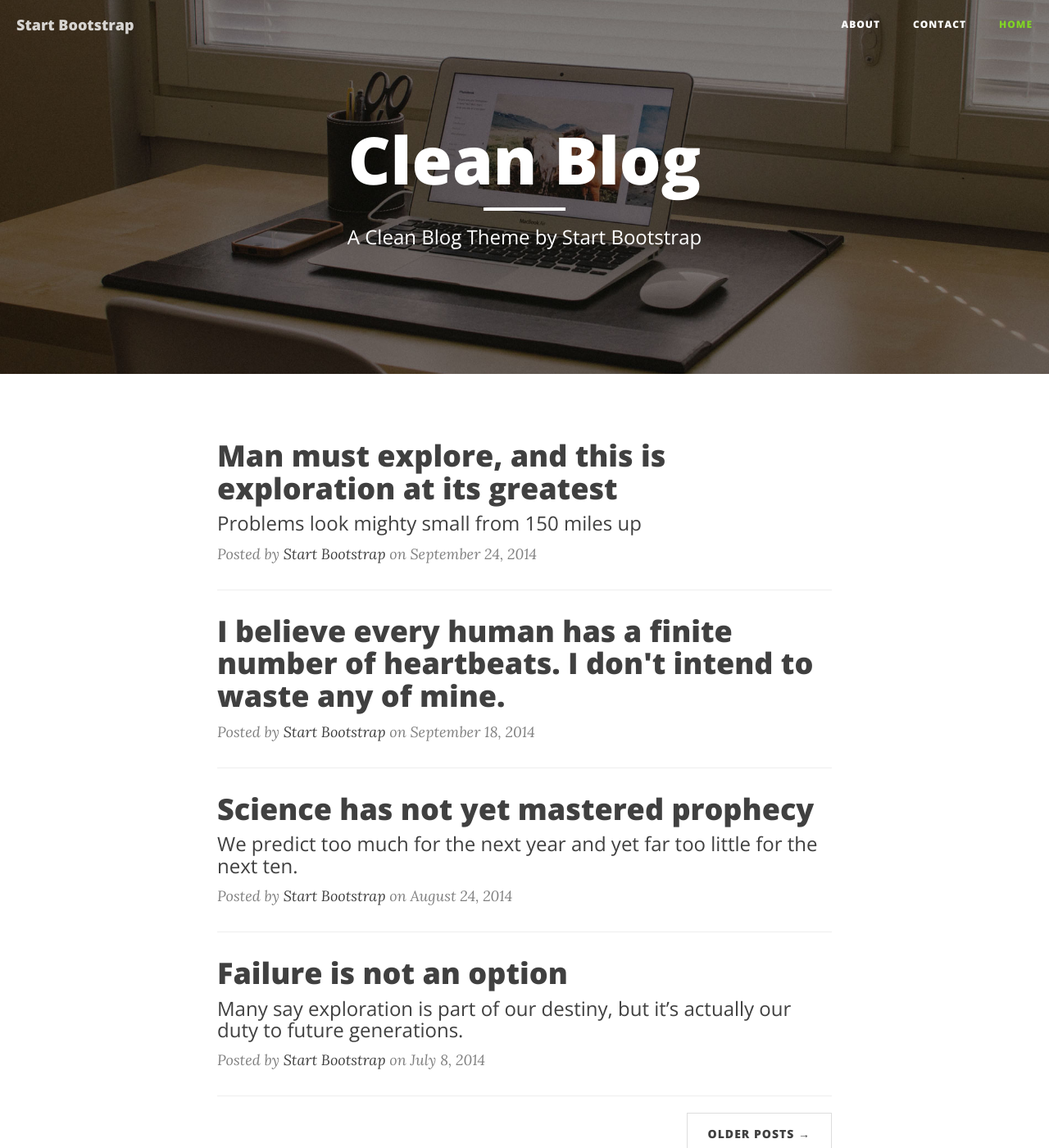
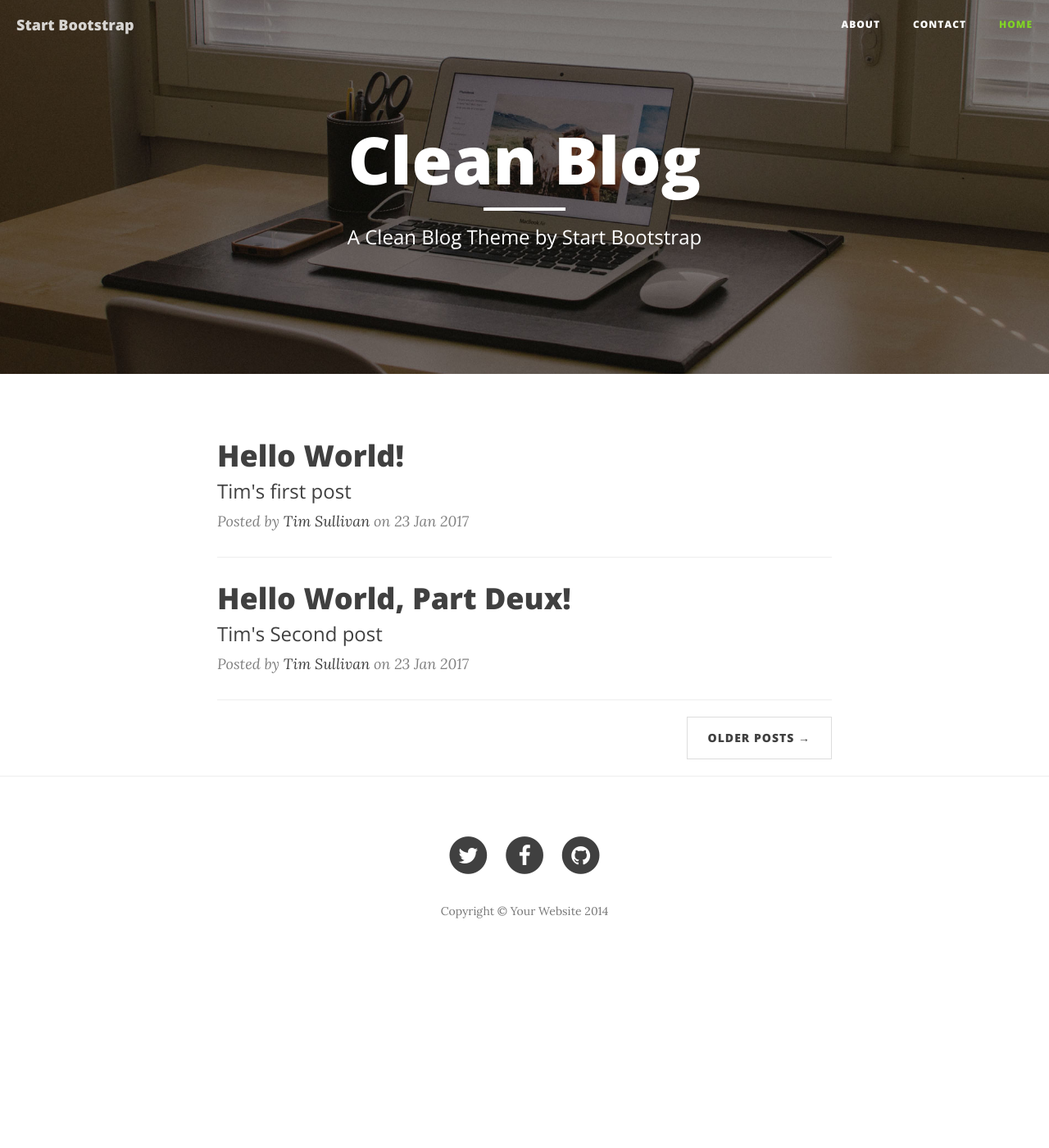
Before and after one commit to tjsullivan1/tjsullivan1.github.io, a Jekyll site: the page built from index.html, in a window 1280 px wide and 1400 px high. Shown: the whole window at 82% size. Built offline with Jekyll 4.4.1, drawn with Linux system fonts in a browser that asks for light colours; nearby versions of some CDN libraries.

Commit message:
following udemy course, with posts

```diff
--- a/_includes/footer.html
+++ b/_includes/footer.html
@@ -37,13 +37,13 @@
     </footer>
 
     <!-- jQuery -->
-    <script src="js/jquery.js"></script>
+    <script src="{{ site.url }}/js/jquery.js"></script>
 
     <!-- Bootstrap Core JavaScript -->
-    <script src="js/bootstrap.min.js"></script>
+    <script src="{{ site.url }}/js/bootstrap.min.js"></script>
 
     <!-- Custom Theme JavaScript -->
-    <script src="js/clean-blog.min.js"></script>
+    <script src="{{ site.url }}/js/clean-blog.min.js"></script>
 
 </body>
 
--- a/_includes/head.html
+++ b/_includes/head.html
@@ -12,10 +12,10 @@
     <title>Clean Blog</title>
 
     <!-- Bootstrap Core CSS -->
-    <link href="css/bootstrap.min.css" rel="stylesheet">
+    <link href="{{ site.url }}/css/bootstrap.min.css" rel="stylesheet">
 
     <!-- Custom CSS -->
-    <link href="css/clean-blog.css" rel="stylesheet">
+    <link href="{{ site.url }}/css/clean-blog.css" rel="stylesheet">
 
     <!-- Custom Fonts -->
     <link href="http://maxcdn.bootstrapcdn.com/font-awesome/4.1.0/css/font-awesome.min.css" rel="stylesheet" type="text/css">
--- a/_includes/header.html
+++ b/_includes/header.html
@@ -1,6 +1,6 @@
 <!-- Page Header -->
 <!-- Set your background image for this header on the line below. -->
-<header class="intro-header" style="background-image: url('img/home-bg.jpg')">
+<header class="intro-header" style="background-image: url('{{ site.url }}/img/home-bg.jpg')">
     <div class="container">
         <div class="row">
             <div class="col-lg-8 col-lg-offset-2 col-md-10 col-md-offset-1">
--- /dev/null
+++ b/_posts/2017-01-23-hello-world-2.md
@@ -0,0 +1,10 @@
+---
+layout: post
+title: "Hello World, Part Deux!"
+subtitle: "Tim's Second post"
+author: "Tim Sullivan"
+---
+
+# Hello World Two!
+
+This is my second post using Jekyll. This blog will be used to document some of the projects I have created and thought I have regarding automation using PowerShell, Python, and Bash.
--- a/index.html
+++ b/index.html
@@ -7,51 +7,20 @@ group: "navigation"
     <div class="container">
         <div class="row">
             <div class="col-lg-8 col-lg-offset-2 col-md-10 col-md-offset-1">
+                {% for post in site.posts %}
                     <div class="post-preview">
-                    <a href="post.html">
+                        <a href="{{ post.url }}">
                             <h2 class="post-title">
-                            Man must explore, and this is exploration at its greatest
+                                {{ post.title }}
                             </h2>
                             <h3 class="post-subtitle">
-                            Problems look mighty small from 150 miles up
+                                {{ post.subtitle }}
                             </h3>
                         </a>
-                    <p class="post-meta">Posted by <a href="#">Start Bootstrap</a> on September 24, 2014</p>
+                        <p class="post-meta">Posted by <a href="#">{{ post.author }}</a> on {{ post.date | date_to_string }}</p>
                     </div>
                     <hr>
-                <div class="post-preview">
-                    <a href="post.html">
-                        <h2 class="post-title">
-                            I believe every human has a finite number of heartbeats. I don't intend to waste any of mine.
-                        </h2>
-                    </a>
-                    <p class="post-meta">Posted by <a href="#">Start Bootstrap</a> on September 18, 2014</p>
-                </div>
-                <hr>
-                <div class="post-preview">
-                    <a href="post.html">
-                        <h2 class="post-title">
-                            Science has not yet mastered prophecy
-                        </h2>
-                        <h3 class="post-subtitle">
-                            We predict too much for the next year and yet far too little for the next ten.
-                        </h3>
-                    </a>
-                    <p class="post-meta">Posted by <a href="#">Start Bootstrap</a> on August 24, 2014</p>
-                </div>
-                <hr>
-                <div class="post-preview">
-                    <a href="post.html">
-                        <h2 class="post-title">
-                            Failure is not an option
-                        </h2>
-                        <h3 class="post-subtitle">
-                            Many say exploration is part of our destiny, but it’s actually our duty to future generations.
-                        </h3>
-                    </a>
-                    <p class="post-meta">Posted by <a href="#">Start Bootstrap</a> on July 8, 2014</p>
-                </div>
-                <hr>
+                {% endfor %}
                 <!-- Pager -->
                 <ul class="pager">
                     <li class="next">
@@ -63,6 +32,3 @@ group: "navigation"
     </div>
 
     <hr>
-
-</body>
-</html>
```
Also changed, not shown: _layouts/post.html (added, +18 -0 lines), _posts/2017-01-23-hello-world.md (added, +10 -0 lines), post.html (deleted, +0 -49 lines). Lines whose indentation alone changed are shown as unchanged.
